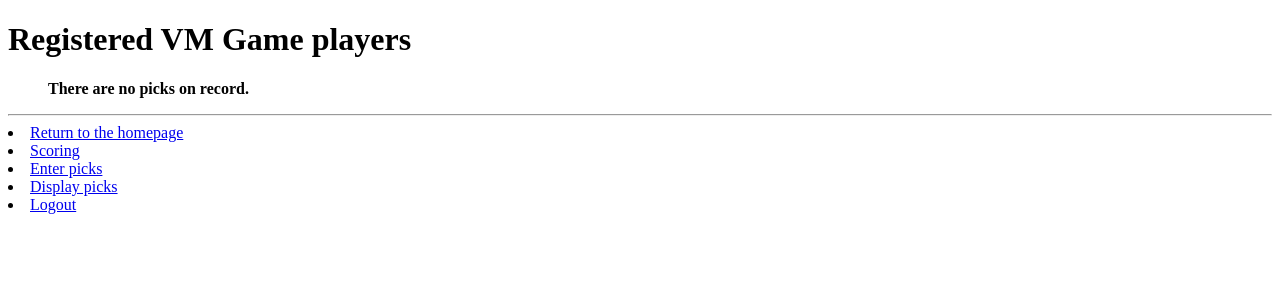
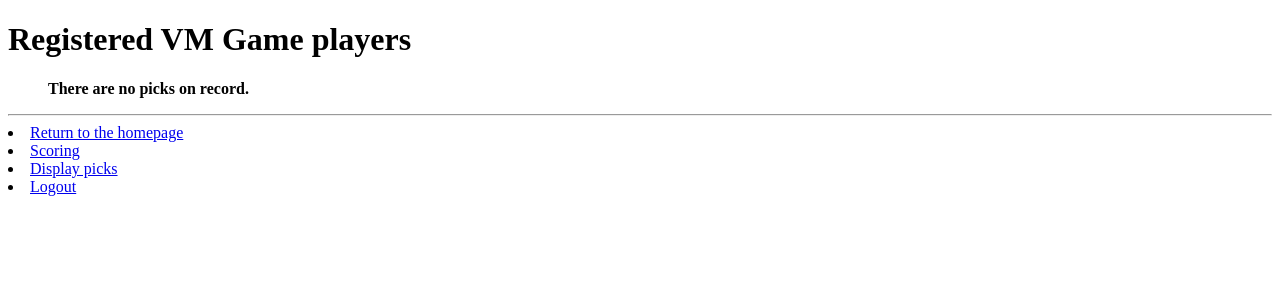
Before and after one commit to fossaone/vmgame, a Django app: page /vmgame/displaypicks/ in a window 1280 px wide. Shown: the top 300 px of the page. Run offline with Django 3.2, Linux system fonts and the light colour scheme; the visitor is signed in with stand-in values (Sample User, id 1); data comes from the database, SQL or seed files in the repository; data that the repository does not hold is empty; parts of the project's set-up code (start-up, migrations or seed data) failed here and were passed over.

Commit message:
removed link to enterpicks

```diff
--- a/templates/vmgame/base.html
+++ b/templates/vmgame/base.html
@@ -17,7 +17,7 @@
 				<li><a href="http://diabolics.com/VMgame2010/VM10.htm">Scoring</a></li>
 
 			{% if user.is_authenticated %}
-				<li><a href="/vmgame/enterpicks/">Enter picks</a></li>
+				<!--li><a href="/vmgame/enterpicks/">Enter picks</a></li-->
 				<li><a href="/vmgame/displaypicks/{{user.username.url}}">Display picks</a></li>
 				<li><a href="/vmgame/logout/">Logout</a></li>
 			{% else %}
--- a/vmgame/urls.py
+++ b/vmgame/urls.py
@@ -5,7 +5,7 @@ from vmgame import views
 urlpatterns = patterns('',
     url(r'^$', views.index, name = 'index'),
     #url(r'^(?P<vmgame_pick_id>\d+)/$', views.enterpicks, name='enterpicks'),
-    url(r'^enterpicks/', views.enterpicks, name='enterpicks'),
+    #url(r'^enterpicks/', views.enterpicks, name='enterpicks'),
     url(r'^register/$', views.register, name='register'),
     url(r'^login/$', views.user_login, name='login'),
     #url(r'^displaypicks/(?P<user_picks_url>\w+)/$', views.displaypicks, name='displaypicks'),
```
